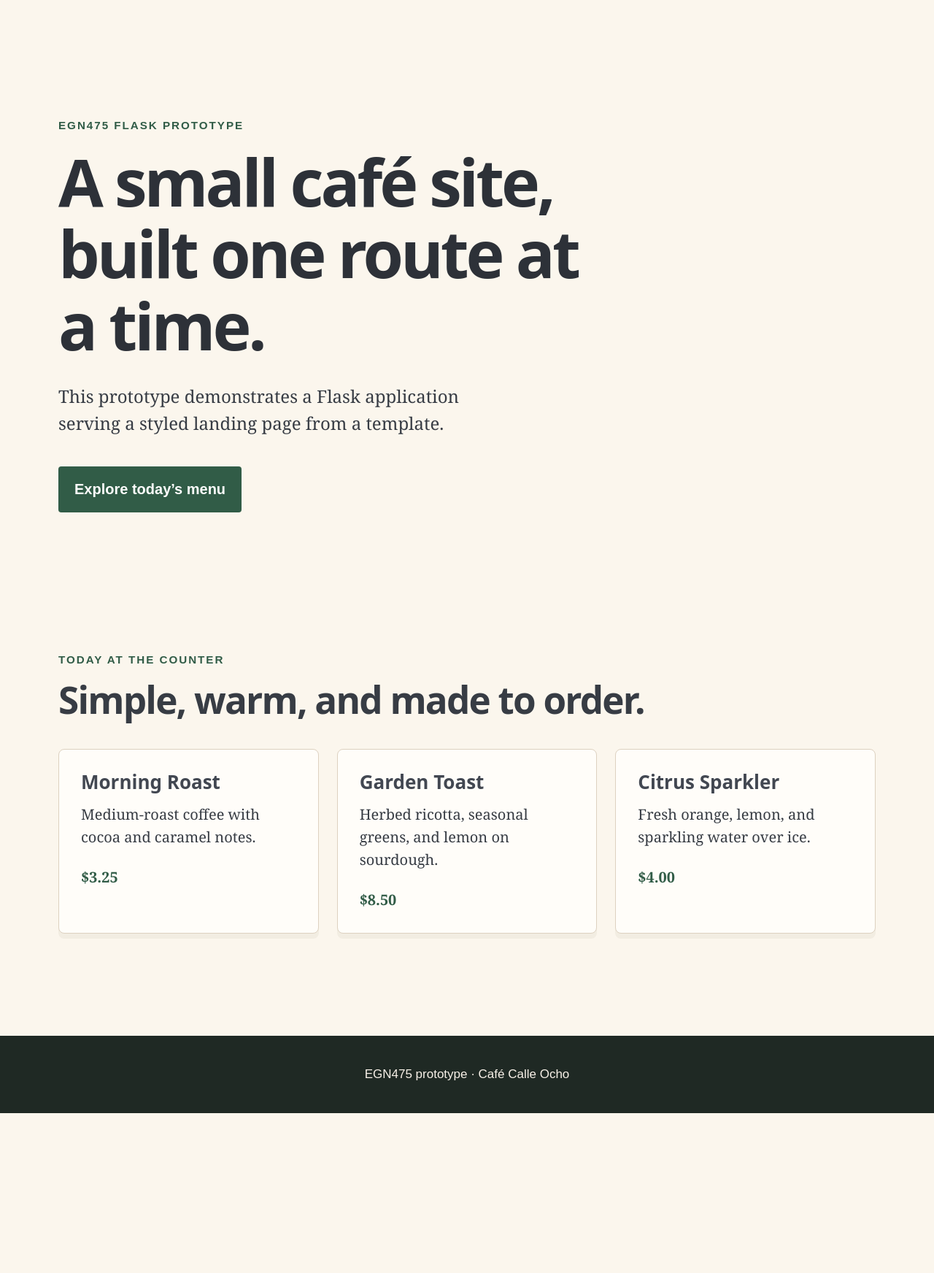
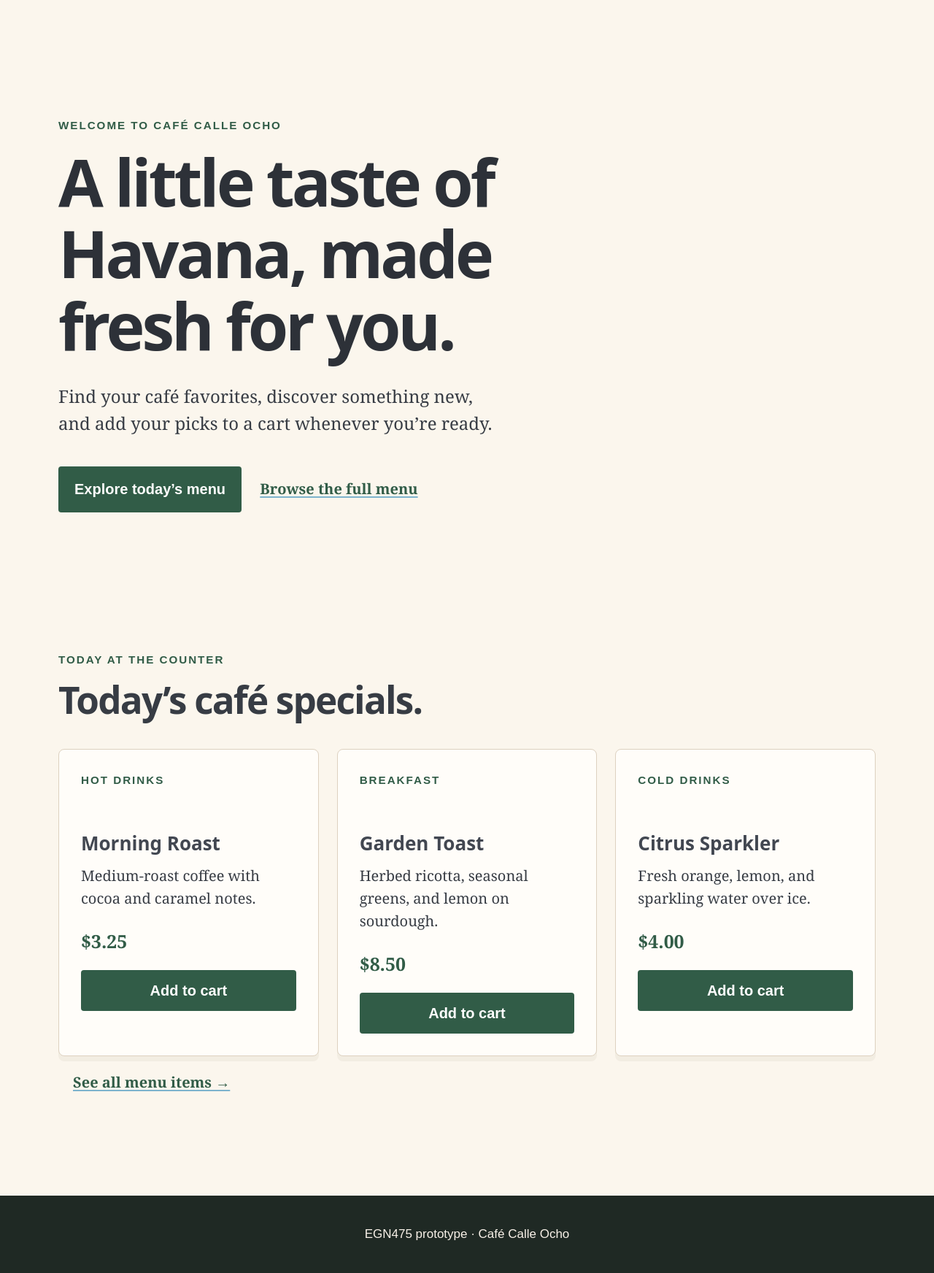
Before and after one commit to youneskouisaz-dot/egn475-cafe-kouis, a Flask app: page / in a window 1280 px wide. Shown: the part 160-1904 px from the top of the page at 73% size. Before the commit the page ends 1685 px from the top, so only its background shows below. Run offline with Flask 3, Linux system fonts and the light colour scheme; some libraries are stand-ins or nearby versions.

Commit message:
Track completed cafe menu and cart templates

```diff
--- a/templates/index.html
+++ b/templates/index.html
@@ -2,33 +2,32 @@
 
 {% block content %}
     <section class="hero">
-      <p class="eyebrow">EGN475 Flask Prototype</p>
-      <h1>A small café site, built one route at a time.</h1>
-      <p class="intro">This prototype demonstrates a Flask application serving a styled landing page from a template.</p>
-      <a class="button" href="#menu">Explore today’s menu</a>
+      <p class="eyebrow">Welcome to Café Calle Ocho</p>
+      <h1>A little taste of Havana, made fresh for you.</h1>
+      <p class="intro">Find your café favorites, discover something new, and add your picks to a cart whenever you’re ready.</p>
+      <a class="button" href="{{ url_for('home', _anchor='menu') }}">Explore today’s menu</a>
+      <a class="text-link" href="{{ url_for('menu') }}">Browse the full menu</a>
     </section>
 
     <section id="menu" class="menu" aria-labelledby="menu-title">
       <div>
         <p class="eyebrow">Today at the counter</p>
-        <h2 id="menu-title">Simple, warm, and made to order.</h2>
+        <h2 id="menu-title">Today’s café specials.</h2>
       </div>
       <div class="cards">
-        <article class="card">
-          <h3>Morning Roast</h3>
-          <p>Medium-roast coffee with cocoa and caramel notes.</p>
-          <span>$3.25</span>
-        </article>
-        <article class="card">
-          <h3>Garden Toast</h3>
-          <p>Herbed ricotta, seasonal greens, and lemon on sourdough.</p>
-          <span>$8.50</span>
-        </article>
-        <article class="card">
-          <h3>Citrus Sparkler</h3>
-          <p>Fresh orange, lemon, and sparkling water over ice.</p>
-          <span>$4.00</span>
-        </article>
+        {% for item in today_items %}
+          <article class="card">
+            <p class="eyebrow">{{ item.category }}</p>
+            <h3><a href="{{ url_for('item_detail', item_id=item.id) }}">{{ item.name }}</a></h3>
+            <p>{{ item.description }}</p>
+            <span class="price">${{ "%d.%02d"|format(item.price_cents // 100, item.price_cents % 100) }}</span>
+            <form action="{{ url_for('cart_add', item_id=item.id) }}" method="post">
+              <input type="hidden" name="return_to" value="home">
+              <button type="submit">Add to cart</button>
+            </form>
+          </article>
+        {% endfor %}
       </div>
+      <p><a class="text-link" href="{{ url_for('menu') }}">See all menu items →</a></p>
     </section>
 {% endblock %}
```
Also changed, not shown: templates/cart.html (added, +34 -0 lines), templates/item.html (added, +21 -0 lines), templates/menu.html (added, +31 -0 lines).
